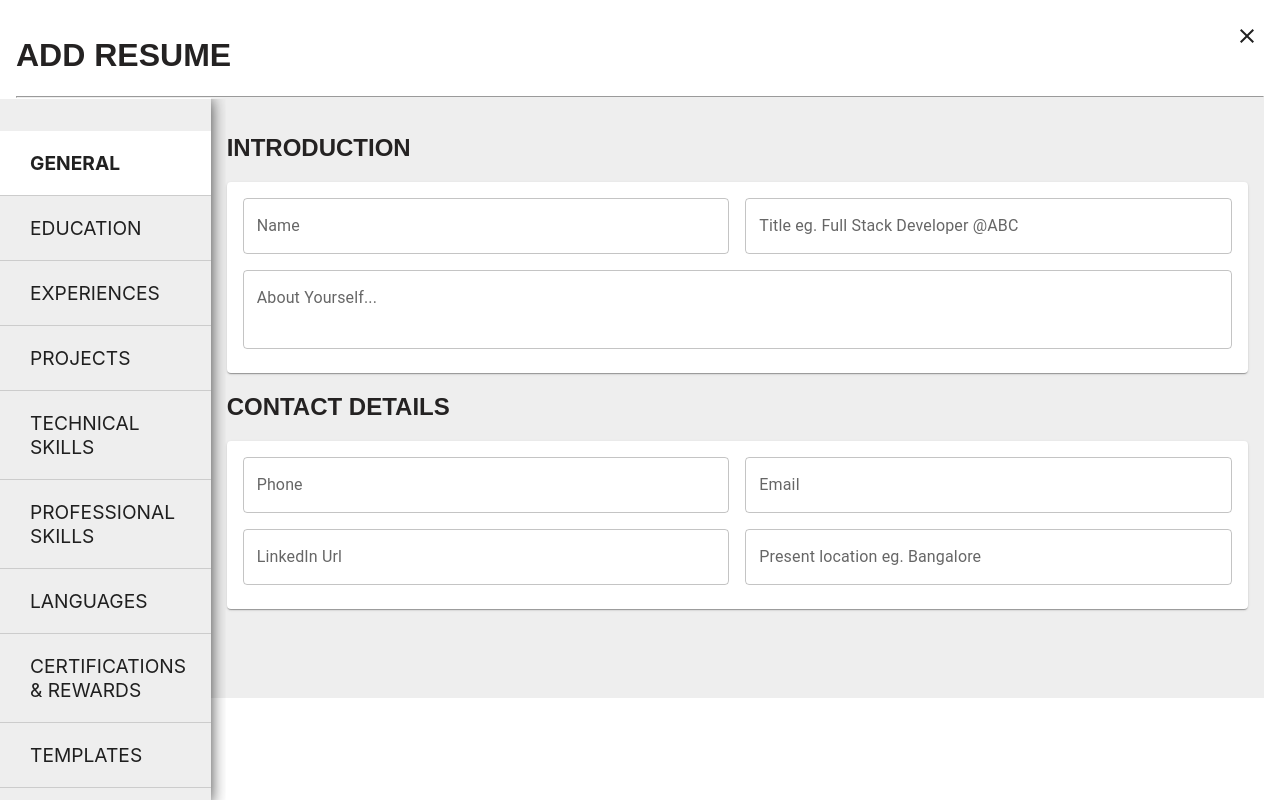
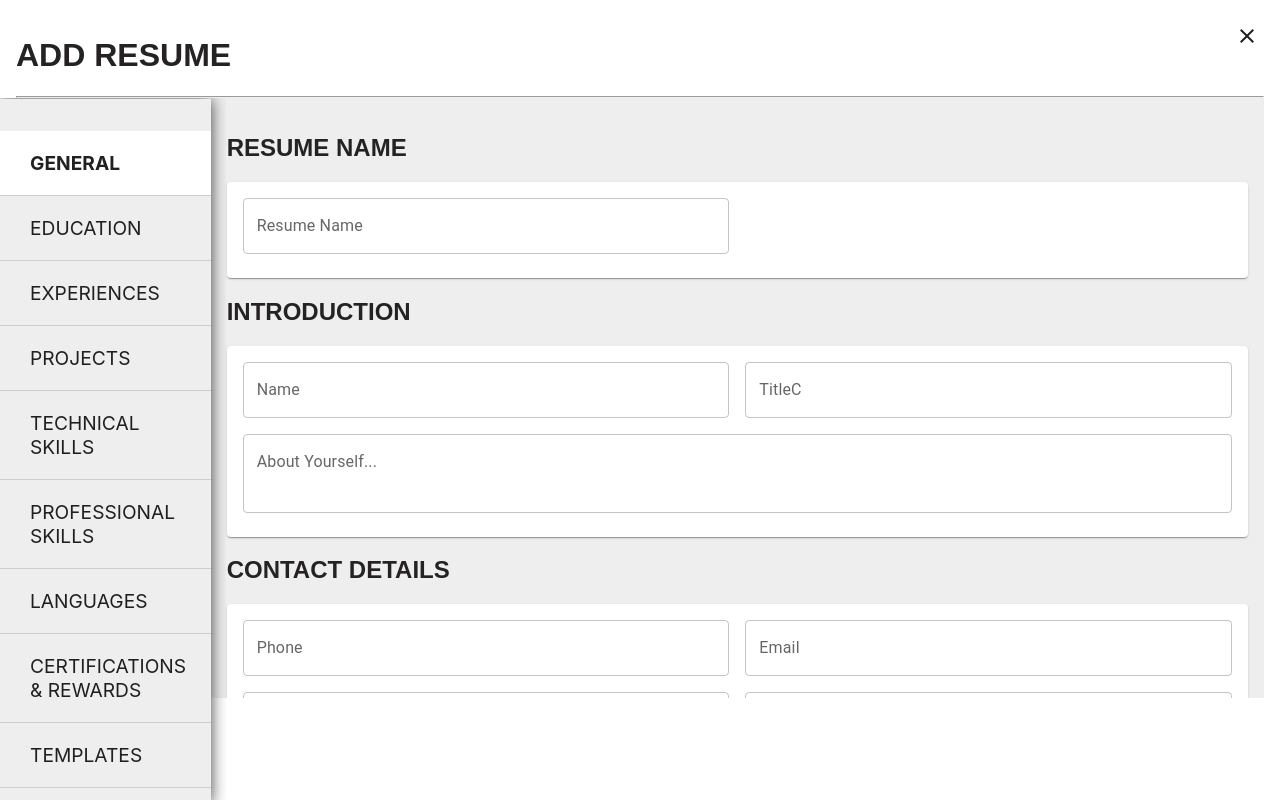
Before and after one commit to vijayliebe/resume-factory, a React (Create React App) app: page / in a window 1280 px wide. Both pictures are taken after a click on the button "ADD". Built offline with nearby package versions, Linux system fonts and the light colour scheme.

Commit message:
bug fixes

```diff
--- a/src/components/ListResume.js
+++ b/src/components/ListResume.js
@@ -41,7 +41,7 @@ export const ListResume = (props) => {
             <hr/>
             {props?.resumes?.map((r, i)=>{
                 return <div key={'resume'+i} style={styles.listRow}>
-                                            <div className="fl" style={styles.listCol}>{r?.general?.name}</div>
+                                            <div className="fl" style={styles.listCol}>{r?.general?.resumeName}</div>
                                             <div className="fl" style={styles.listCol}>{r?.general?.title}</div>
                                             <div className="fl" style={styles.listCol}>
                                                 <Tooltip title="Edit" placement="bottom">
--- a/src/components/addResume/AddResume.js
+++ b/src/components/addResume/AddResume.js
@@ -146,6 +146,7 @@ export const AddResume = (props) => {
   };
 
   const generalFields = {
+    resumeName: addResumeForm.getGeneralFieldObj([addResumeForm.validators.required]),
     name: addResumeForm.getGeneralFieldObj([addResumeForm.validators.required]),
     title: addResumeForm.getGeneralFieldObj([
       addResumeForm.validators.required,
@@ -351,6 +352,44 @@ export const AddResume = (props) => {
             <form style={addResumeCont.form}>
               {(activeSection === "intro" || activeSection === "general") && (
                 <>
+                  <h2 className="title2">Resume Name</h2>
+                  <Card>
+                    <CardContent>
+                      <Grid container spacing={2}>
+                        <Grid item xs={6} md={6} sx={6}>
+                          <TextField
+                            id="resumeName"
+                            label="Resume Name"
+                            variant="outlined"
+                            value={resumeFormFields.general.resumeName.value}
+                            placeholder="eg. Resume-India"
+                            onChange={(e) => {
+                              addResumeForm.onFormFieldChange(e, [
+                                "general",
+                                "resumeName",
+                              ]);
+                            }}
+                            onBlur={(e) => {
+                              addResumeForm.onFormFieldChange(e, [
+                                "general",
+                                "resumeName",
+                              ]);
+                            }}
+                            error={
+                              resumeFormFields.general.resumeName.errors.length == 0
+                                ? false
+                                : true
+                            }
+                            helperText={resumeFormFields.general.resumeName.errors.join(
+                              "\n"
+                            )}
+                            fullWidth
+                          />
+                        </Grid>
+                      </Grid>
+                    </CardContent>
+                  </Card>
+
                   <h2 className="title2">Introduction</h2>
                   <Card>
                     <CardContent>
@@ -388,7 +427,8 @@ export const AddResume = (props) => {
                         <Grid item xs={6} md={6} sx={6}>
                           <TextField
                             id="title"
-                            label="Title eg. Full Stack Developer @ABC"
+                            label="TitleC"
+                            placeholder="eg. Full Stack Developer @AB"
                             variant="outlined"
                             value={resumeFormFields.general.title.value}
                             onChange={(e) => {
@@ -460,7 +500,8 @@ export const AddResume = (props) => {
                           <TextField
                             id="phone"
                             label="Phone"
-                            type="number"
+                            placeholder="1234567890, 0987654321"
+                            type="text"
                             variant="outlined"
                             value={resumeFormFields.general.phone.value}
                             onChange={(e) => {
--- a/src/components/addResume/LangTemp.js
+++ b/src/components/addResume/LangTemp.js
@@ -50,7 +50,7 @@ export const LangTemp = ({
       <Card>
         <CardContent>
           {resumeFormFields?.languages?.lang?.map((ts, i) => {
-            const tsr = resumeFormFields.technicalSkills.ratings[i];
+            const tsr = resumeFormFields.languages.ratings[i];
             const tsdiv = (
               <Grid
                 key={"row_" + i}
--- a/src/services/FormService.js
+++ b/src/services/FormService.js
@@ -61,7 +61,7 @@ const getGeneralFieldObj = (validators, value) => {
 };
 
 const onFormFieldChange = (e, formNames, disabled) => {
-  const inputValue = e.nativeEvent
+  const inputValue = e.target
     ? e.target.type === "checkbox"
       ? e.target.checked
       : e.target.value
```
